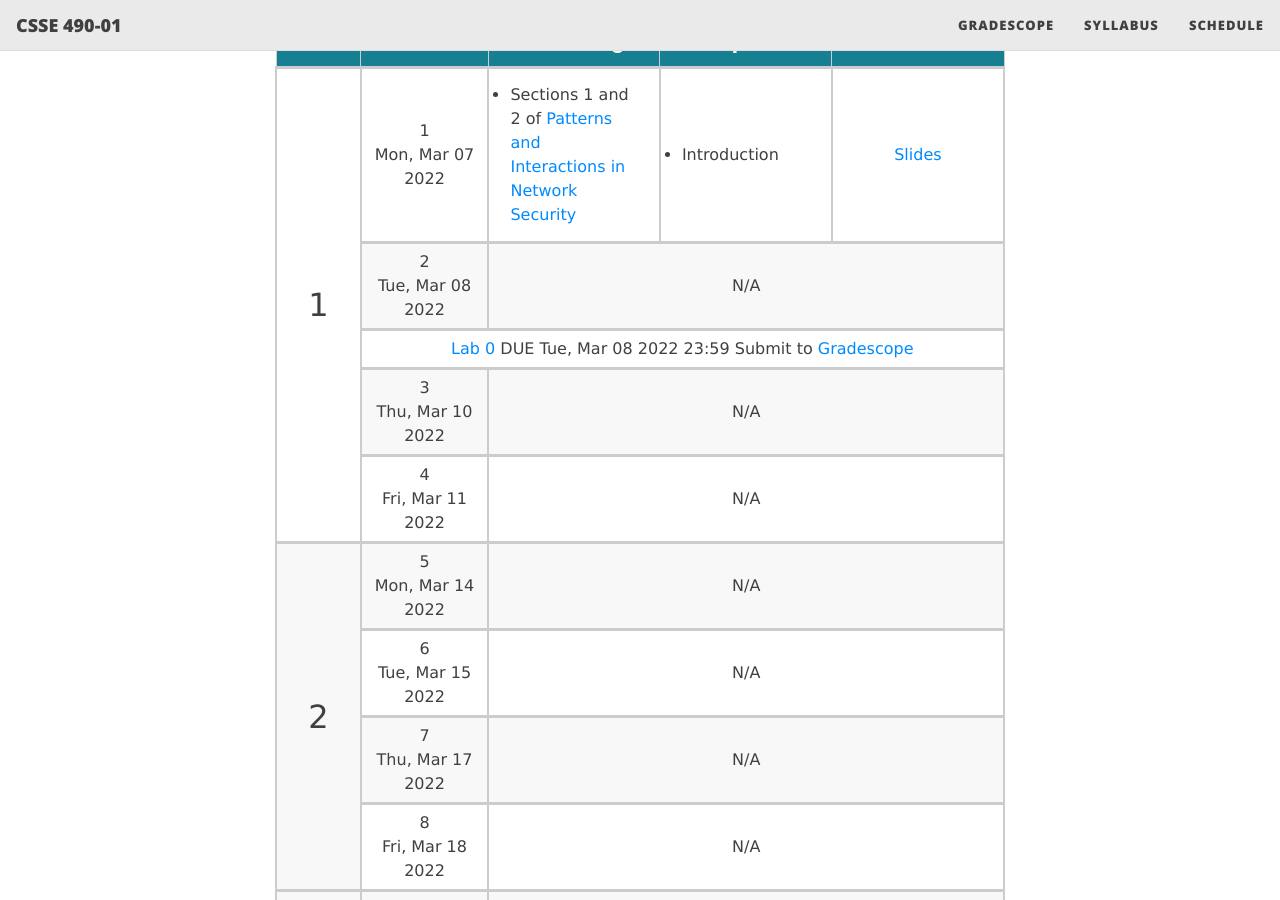
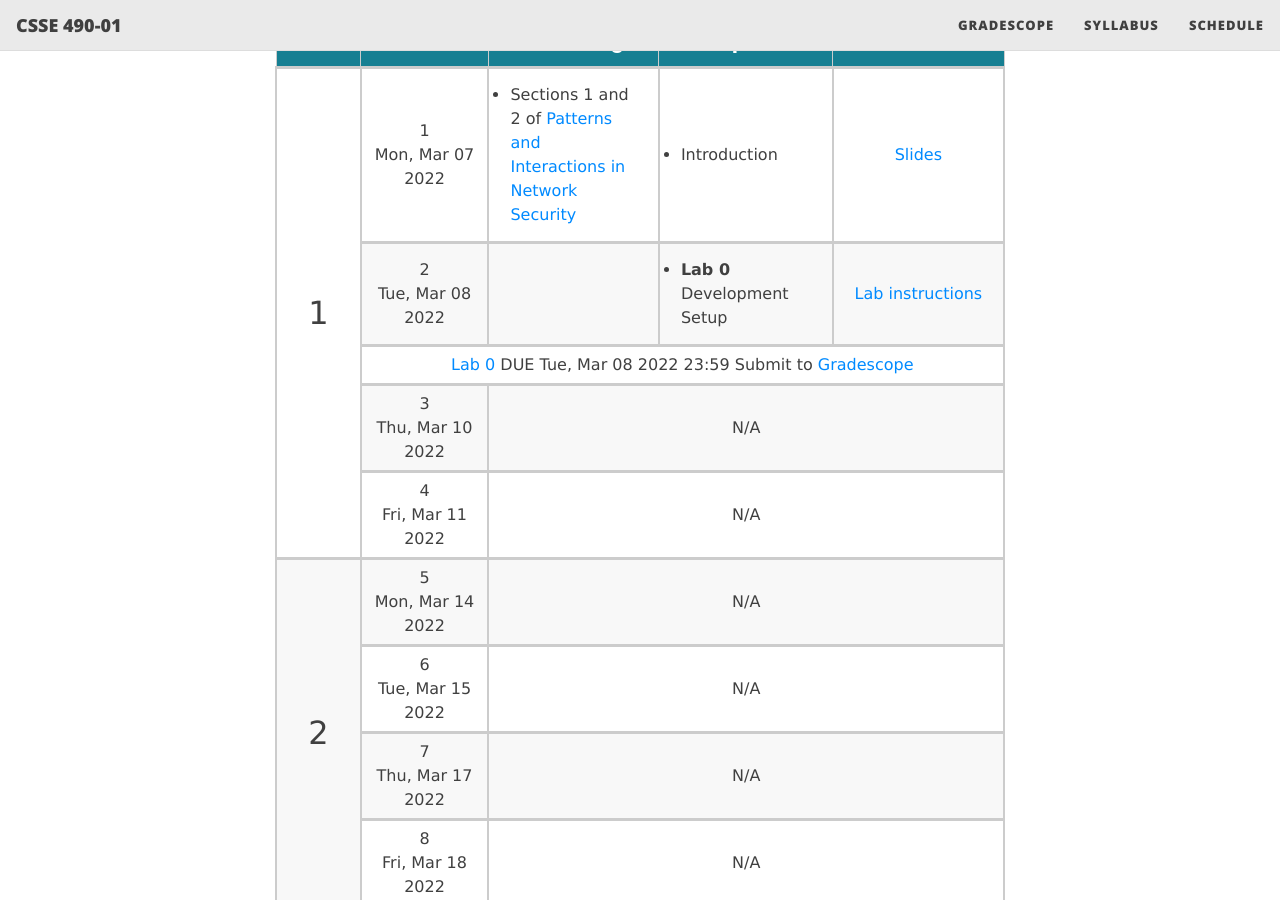
Before and after one commit to rhit-csse490-netsec/netsec-public, a Jekyll site: the page built from schedule.md, in a window 1280 px wide and 900 px high, scrolled down 318 px. Built offline with Jekyll 4.4.1, drawn with Linux system fonts in a browser that asks for light colours; nearby versions of some CDN libraries.

Commit message:
updated schedule for day 2

```diff
--- a/schedule.md
+++ b/schedule.md
@@ -42,7 +42,15 @@ title: Class Schedule
 <tr>
 <td markdown="span">
 2 <br/> Tue, Mar 08 2022</td>
-<td markdown="span" colspan="3">N/A</td>
+<td markdown="span">
+</td>
+<td markdown="span" style="text-align:left">
+{::nomarkdown}<ul style="margin:0;padding:.5rem">
+<li> <b> Lab 0 </b> Development Setup </li>
+</ul>{:/}
+</td>
+<td markdown="span">
+<a href="{{ site.baseurl }}/labs/lab0">Lab instructions</a></td>
 </tr>
 <tr>
 <td markdown="span" colspan="4"> [Lab 0]({{ site.baseurl }}/labs/lab0) DUE Tue, Mar 08 2022 23:59 Submit to [Gradescope](https://www.gradescope.com/courses/375534)</td></tr>
```
Also changed, not shown: _data/schedule.yml (+7 -5 lines).
